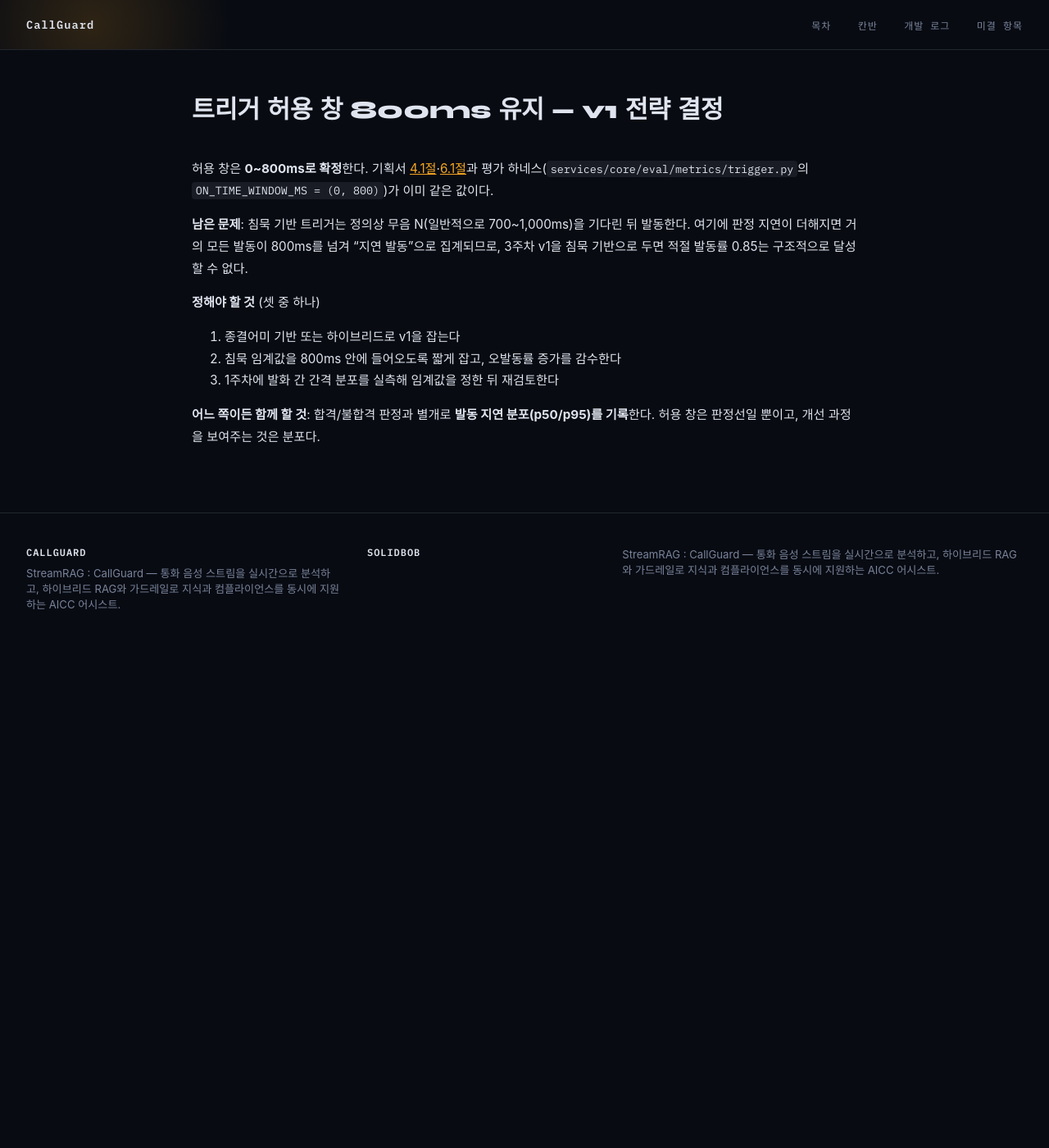
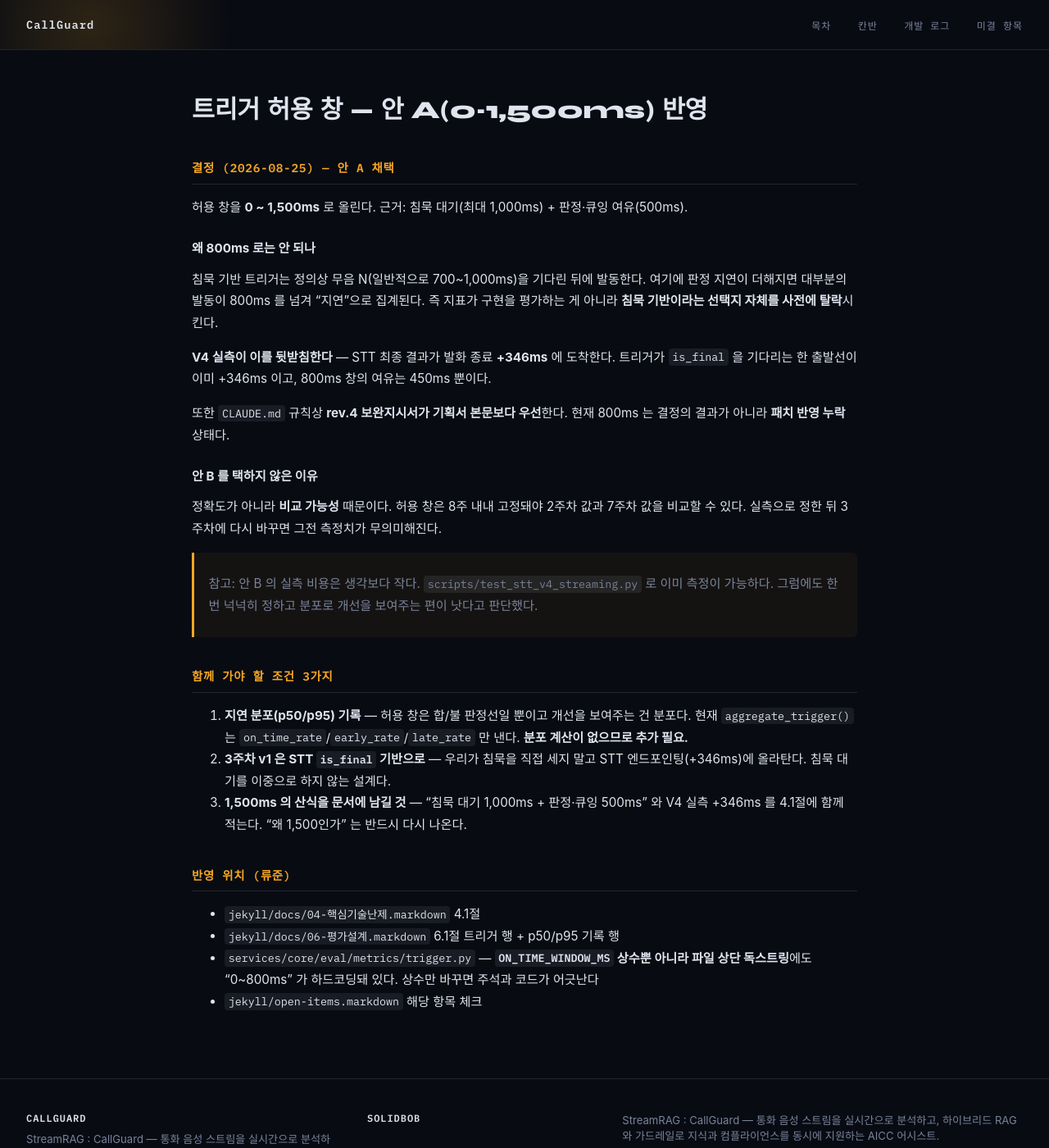
Before and after one commit to solidbob02/call.solidbob.cloud, a Jekyll site: the page built from jekyll/_backlogs/w1-trigger-window.md, in a window 1280 px wide and 1400 px high. Shown: the whole window at 82% size. Built offline with Jekyll 4.4.1, drawn with Linux system fonts in a browser that asks for light colours; some web fonts are replaced.

Commit message:
docs(kanban): 스키마 컨펌 결과와 트리거 창 결정을 티켓에 기록
반영 작업은 류준이 맡으므로 docs/04·docs/06·trigger.py·open-items 는 건드리지 않았다.
같은 파일을 양쪽에서 고치면 또 충돌한다.

w1-interface-contract — 초안을 db/schema.sql, golden-set/v1-10.json,
services/core/eval/ 와 대조한 결과. 큰 틀은 컨펌, 불일치 4건:

1. verdict 값이 allowed 가 아니라 approved 다
   (schema.sql:149 ENUM, 골든셋 expected_verdict, golden_set.py:38 이 모두 approved)
2. source 를 문서 ID 로 — 정답 라벨이 이미 TERM-3.2 / POLICY-CANCEL-1 형식이라
   사람이 읽는 이름으로 두면 Recall@5 채점 때마다 변환이 필요하다
3. evidence 는 7개 1:1 이 아니라 처리 유형별 부분집합이다.
   missing 자동 추출은 false 만 뽑아야 한다 (NULL 은 해당 없음)
4. 발화 식별자(segment_id)가 없다 — interim 199건/20초 상황에서
   프론트가 자막을 교체할 키가 없다

정할 것 6건(span 기준, score 범위·이름, rank, latency 정의, closure_type)도 함께 정리.

w1-trigger-window — 안 A(0~1,500ms) 채택. V4 실측(STT 최종 +346ms)이
800ms 로는 불가능함을 뒷받침한다. 안 B 를 택하지 않은 이유는 정확도가 아니라
8주간 비교 가능성이다. 조건 3가지(p50/p95 분포 기록, v1 을 is_final 기반으로,
1,500ms 산식 문서화)와 반영 위치에 trigger.py 독스트링을 추가로 지적.

Co-Authored-By: Claude Opus 5 <noreply@anthropic.com>

```diff
--- a/jekyll/_backlogs/w1-trigger-window.md
+++ b/jekyll/_backlogs/w1-trigger-window.md
@@ -1,25 +1,50 @@
 ---
-title: "트리거 허용 창 800ms 유지 — v1 전략 결정"
+title: "트리거 허용 창 — 안 A(0~1,500ms) 반영"
 assignee: "류준"
 role: "ai"
-status: "todo"
+status: "in-progress"
 sprint: 1
 priority: 14
 date: 2026-08-25
 ---
 
-허용 창은 **0~800ms로 확정**한다. 기획서 [4.1절](/docs/04/)·[6.1절](/docs/06/)과
-평가 하네스(`services/core/eval/metrics/trigger.py`의 `ON_TIME_WINDOW_MS = (0, 800)`)가 이미 같은 값이다.
+## 결정 (2026-08-25) — 안 A 채택
 
-**남은 문제**: 침묵 기반 트리거는 정의상 무음 N(일반적으로 700~1,000ms)을 기다린 뒤 발동한다.
-여기에 판정 지연이 더해지면 거의 모든 발동이 800ms를 넘겨 "지연 발동"으로 집계되므로,
-3주차 v1을 침묵 기반으로 두면 적절 발동률 0.85는 구조적으로 달성할 수 없다.
+허용 창을 **0 ~ 1,500ms** 로 올린다. 근거: 침묵 대기(최대 1,000ms) + 판정·큐잉 여유(500ms).
 
-**정해야 할 것** (셋 중 하나)
+### 왜 800ms 로는 안 되나
 
-1. 종결어미 기반 또는 하이브리드로 v1을 잡는다
-2. 침묵 임계값을 800ms 안에 들어오도록 짧게 잡고, 오발동률 증가를 감수한다
-3. 1주차에 발화 간 간격 분포를 실측해 임계값을 정한 뒤 재검토한다
+침묵 기반 트리거는 정의상 무음 N(일반적으로 700~1,000ms)을 기다린 뒤에 발동한다.
+여기에 판정 지연이 더해지면 대부분의 발동이 800ms 를 넘겨 "지연"으로 집계된다.
+즉 지표가 구현을 평가하는 게 아니라 **침묵 기반이라는 선택지 자체를 사전에 탈락**시킨다.
 
-**어느 쪽이든 함께 할 것**: 합격/불합격 판정과 별개로 **발동 지연 분포(p50/p95)를 기록**한다.
-허용 창은 판정선일 뿐이고, 개선 과정을 보여주는 것은 분포다.
+**V4 실측이 이를 뒷받침한다** — STT 최종 결과가 발화 종료 **+346ms** 에 도착한다.
+트리거가 `is_final` 을 기다리는 한 출발선이 이미 +346ms 이고, 800ms 창의 여유는 450ms 뿐이다.
+
+또한 `CLAUDE.md` 규칙상 **rev.4 보완지시서가 기획서 본문보다 우선**한다.
+현재 800ms 는 결정의 결과가 아니라 **패치 반영 누락** 상태다.
+
+### 안 B 를 택하지 않은 이유
+
+정확도가 아니라 **비교 가능성** 때문이다. 허용 창은 8주 내내 고정돼야 2주차 값과 7주차 값을
+비교할 수 있다. 실측으로 정한 뒤 3주차에 다시 바꾸면 그전 측정치가 무의미해진다.
+
+> 참고: 안 B 의 실측 비용은 생각보다 작다. `scripts/test_stt_v4_streaming.py` 로 이미 측정이 가능하다.
+> 그럼에도 한 번 넉넉히 정하고 분포로 개선을 보여주는 편이 낫다고 판단했다.
+
+## 함께 가야 할 조건 3가지
+
+1. **지연 분포(p50/p95) 기록** — 허용 창은 합/불 판정선일 뿐이고 개선을 보여주는 건 분포다.
+   현재 `aggregate_trigger()` 는 `on_time_rate`/`early_rate`/`late_rate` 만 낸다. **분포 계산이 없으므로 추가 필요.**
+2. **3주차 v1 은 STT `is_final` 기반으로** — 우리가 침묵을 직접 세지 말고 STT 엔드포인팅(+346ms)에 올라탄다.
+   침묵 대기를 이중으로 하지 않는 설계다.
+3. **1,500ms 의 산식을 문서에 남길 것** — "침묵 대기 1,000ms + 판정·큐잉 500ms" 와 V4 실측 +346ms 를
+   4.1절에 함께 적는다. "왜 1,500인가" 는 반드시 다시 나온다.
+
+## 반영 위치 (류준)
+
+- `jekyll/docs/04-핵심기술난제.markdown` 4.1절
+- `jekyll/docs/06-평가설계.markdown` 6.1절 트리거 행 + p50/p95 기록 행
+- `services/core/eval/metrics/trigger.py` — **`ON_TIME_WINDOW_MS` 상수뿐 아니라 파일 상단 독스트링**에도
+  "0~800ms" 가 하드코딩돼 있다. 상수만 바꾸면 주석과 코드가 어긋난다
+- `jekyll/open-items.markdown` 해당 항목 체크
```
Also changed, not shown: jekyll/_backlogs/w1-interface-contract.md (+39 -1 lines).
